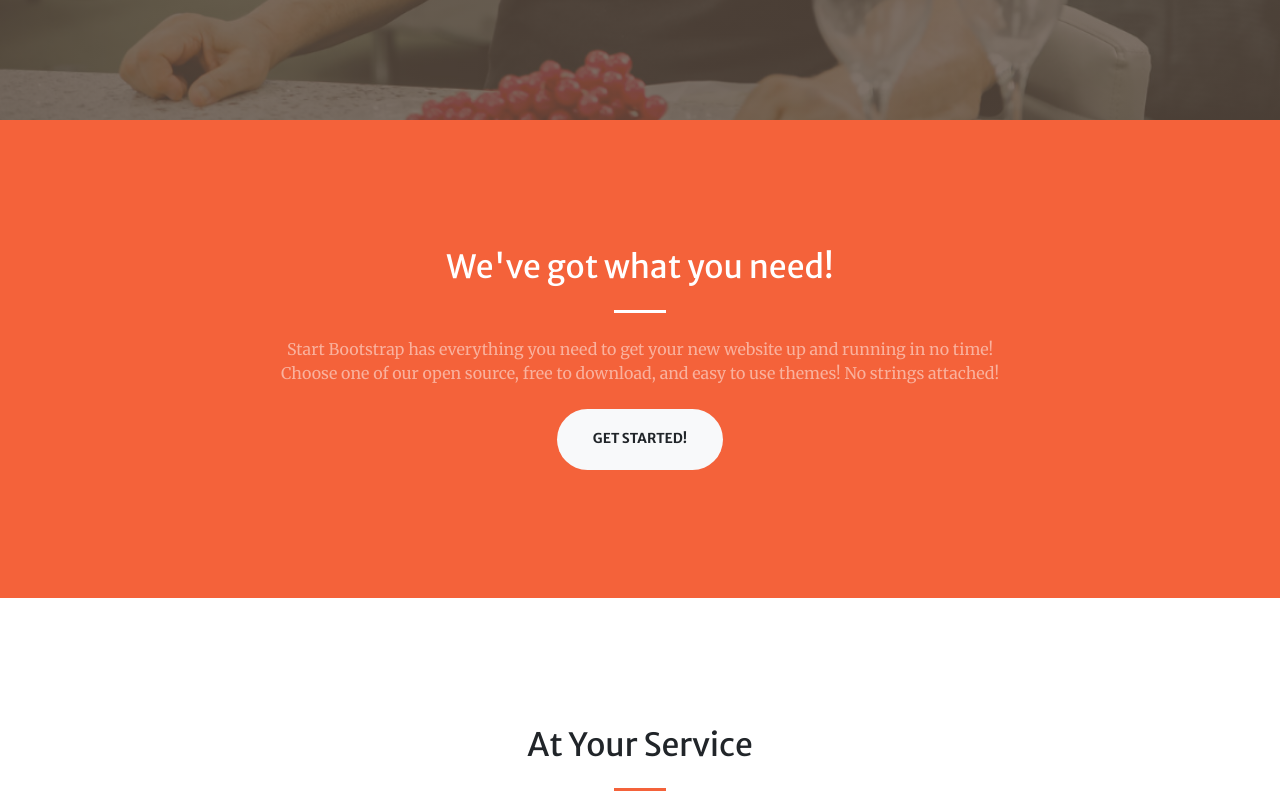
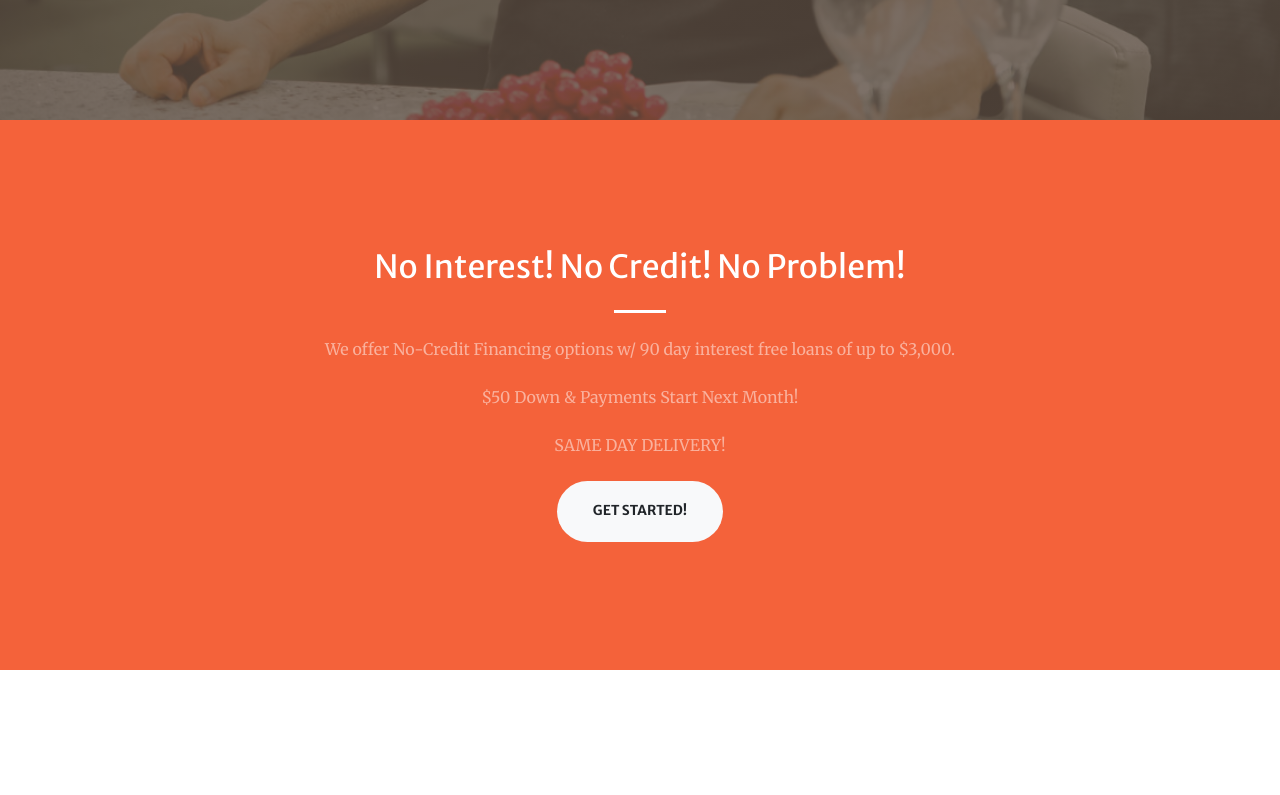
Before and after one commit to DISCOUNTFURNITURE/discountfurniturellc.github.io, a website with bundled scripts: page index.html in a window 1280 px wide. Shown: the part 680-1475 px from the top of the page. Built offline with nearby package versions, Linux system fonts and the light colour scheme.

Commit message:
FIXED LEASING LINK, EDITED LEASING SECTION

```diff
--- a/index.html
+++ b/index.html
@@ -70,13 +70,15 @@
   </header>
 
   <!-- About Section -->
-  <section class="page-section bg-primary" id="about">
+  <section class="page-section bg-primary" id="leasing">
     <div class="container">
       <div class="row justify-content-center">
         <div class="col-lg-8 text-center">
-          <h2 class="text-white mt-0">We've got what you need!</h2>
+          <h2 class="text-white mt-0">No Interest! No Credit! No Problem!</h2>
           <hr class="divider light my-4">
-          <p class="text-white-50 mb-4">Start Bootstrap has everything you need to get your new website up and running in no time! Choose one of our open source, free to download, and easy to use themes! No strings attached!</p>
+          <p class="text-white-50 mb-4">We offer No-Credit Financing options w/ 90 day interest free loans of up to $3,000.</p>
+          <p class="text-white-50 mb-4">$50 Down & Payments Start Next Month!</p>
+          <p class="text-white-50 mb-4">SAME DAY DELIVERY!</p>
           <a class="btn btn-light btn-xl js-scroll-trigger" href="#services">Get Started!</a>
         </div>
       </div>
```
